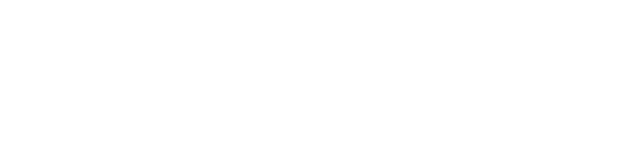
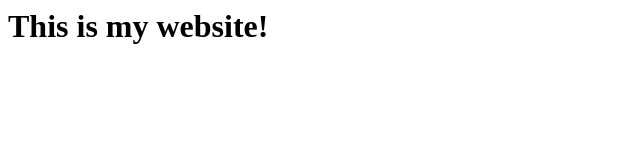
Before and after one commit to LukeSchlangen/lukeschlangen.github.io, a plain HTML site: page index.html in a window 1280 px wide. Shown: the whole page, without its empty margins (0-640 px from the left). Drawn offline with Linux system fonts and the light colour scheme.

Commit message:
Update index.html

```diff
--- a/index.html
+++ b/index.html
@@ -3,7 +3,7 @@
   <title>HTML and CSS Workshop!</title>
 </head>
 <body>
-
+  <h1>This is my website!</h1>
 </body>
 
 
```
